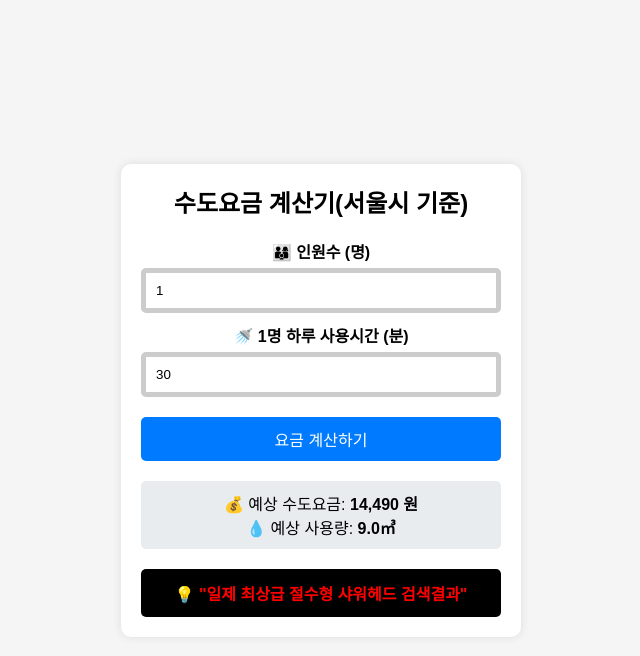
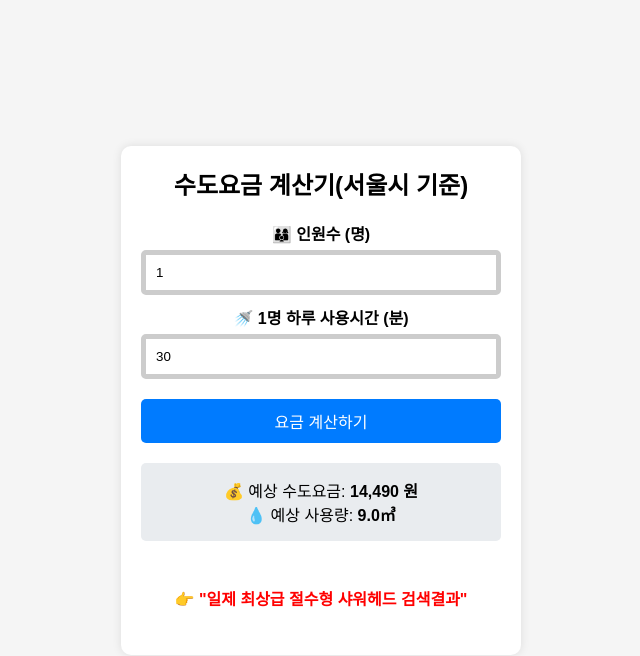
Before and after one commit to maroco122/showerhead, a plain HTML site: page index.html in a window 1280 px wide. Both pictures are taken after a click on the button "요금 계산하기". Shown: the whole page, without its empty margins (319-959 px from the left). Drawn offline with Linux system fonts and the light colour scheme.

Commit message:
Update index.html

```diff
--- a/index.html
+++ b/index.html
@@ -58,15 +58,15 @@
         }
         .result {
             margin-top: 20px;
-            padding: 10px;
+            padding: 15px;
             background: #e9ecef;
             border-radius: 5px;
         }
         /* 절수형 샤워헤드 버튼 스타일 */
         .blink-button {
             width: 100%;
-            padding: 12px;
-            background: black;
+            padding: 25px;
+            background: white;
             color: red;
             border: none;
             border-radius: 5px;
@@ -98,7 +98,7 @@
         <div class="result" id="result">💧 수도요금 결과가 여기에 표시됩니다.</div>
 
         <!-- 절수형 샤워헤드 확인하기 버튼 (처음에는 숨김) -->
-        <button class="blink-button" onclick="openRandomLink()" id="blinkButton">💡 "일제 최상급 절수형 샤워헤드 검색결과"</button>
+        <button class="blink-button" onclick="openRandomLink()" id="blinkButton">👉 "일제 최상급 절수형 샤워헤드 검색결과"</button>
     </div>
 
     <script>
```
